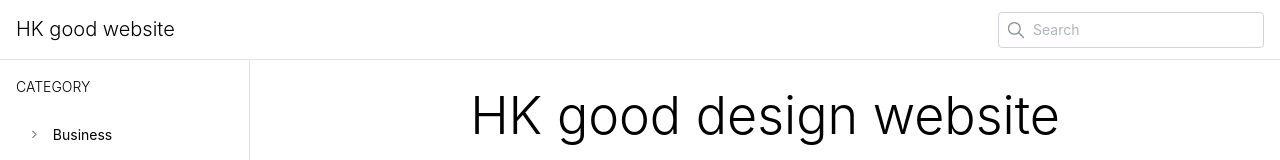
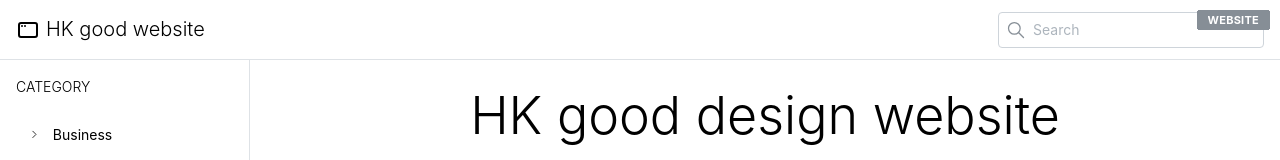
Before and after one commit to r48n34/hk-good-website, a React (Vite) app: page / in a window 1280 px wide. Shown: the top 160 px of the page. Built offline with nearby package versions, Linux system fonts and the light colour scheme; the HTML template or start-up script is replaced by a standard one.

Commit message:
Change UI

```diff
--- a/src/components/HeadersComp.tsx
+++ b/src/components/HeadersComp.tsx
@@ -1,9 +1,12 @@
 import { AppShell, Burger, Group, ScrollArea, Text, NavLink, UnstyledButton } from '@mantine/core';
 import { useDisclosure } from '@mantine/hooks';
+import { motion } from 'framer-motion';
+
+
 import { Outlet, useNavigate } from "react-router-dom";
 import ColorToggleBtn from './helper/ColorToggleBtn';
 
-import { IconChevronRight } from '@tabler/icons-react';
+import { IconAppWindow, IconChevronRight } from '@tabler/icons-react';
 import QuestionModal from './general/QuestionModal';
 import { categoryList } from '../data/tempData';
 import SpotLightSearch from './SpotLightSearch';
@@ -28,9 +31,12 @@ function HeadersComp() {
                 <Group h="100%" px="md" justify="space-between">
 
                     <UnstyledButton onClick={() => navigate(`/`)}>
-                        <Text fw={300} fz={20}>
-                            HK good website
-                        </Text>
+                        <Group>
+                            <IconAppWindow size={24}/>
+                            <Text fw={300} fz={20} ml={-10}>
+                                HK good website
+                            </Text>
+                        </Group>
                     </UnstyledButton>
 
                     <SpotLightSearch visibleFrom="sm" />
@@ -40,6 +46,12 @@ function HeadersComp() {
             </AppShell.Header>
 
             <AppShell.Navbar p="md">
+            <motion.div
+                initial={{ x: -600, opacity: 0 }}
+                animate={{ x: 0, opacity: 1 }}
+                exit={{ x: 600, opacity: 0 }}
+                transition={{ duration: 0.2 }}
+            >
 
                 <AppShell.Section>
                     <SpotLightSearch mb={16} hiddenFrom="sm"/>
@@ -76,7 +88,7 @@ function HeadersComp() {
                         <QuestionModal />
                     </Group>
                 </AppShell.Section>
-
+            </motion.div>
             </AppShell.Navbar>
 
             <AppShell.Main>
--- a/src/components/general/WebsiteCard.tsx
+++ b/src/components/general/WebsiteCard.tsx
@@ -1,4 +1,4 @@
-import { Card, Text, Badge, Group } from '@mantine/core';
+import { Card, Text, Badge, Group, Box } from '@mantine/core';
 import { WebsiteData } from "../../interface/interface";
 import { LazyLoadImage } from 'react-lazy-load-image-component';
 import 'react-lazy-load-image-component/src/effects/blur.css';
@@ -10,12 +10,14 @@ type WebsiteCardProps = {
 
 function WebsiteCard({ data }: WebsiteCardProps) {
     return (
+        // <Indicator size={15} processing>
         <Atropos
             shadowScale={0.8}
             duration={200}
         >
         <Card shadow="sm" padding="lg" radius="md" component="a" href={data.src} target='_blank'>
-            <Card.Section >
+            <Card.Section>
+                <Box >
                     <LazyLoadImage
                         style={{ objectFit: "cover" }}
                         alt={data.title}
@@ -24,6 +26,13 @@ function WebsiteCard({ data }: WebsiteCardProps) {
                         effect="blur"
                         src={`/${data.imageSrc}` || "https://raw.githubusercontent.com/mantinedev/mantine/master/.demo/images/bg-8.png"}
                     />
+
+                    <Group pos={"fixed"} style={{ right: 10, top: 10, zIndex: 99999 }}>
+                    <Badge color="gray" radius="sm" >
+                        Website
+                    </Badge>
+                    </Group>
+                </Box>
             </Card.Section>
 
             <Text fw={300} mt={8} fz={22}>
@@ -39,6 +48,7 @@ function WebsiteCard({ data }: WebsiteCardProps) {
             </Group>
         </Card>
         </Atropos>
+        // </Indicator>
     )
 }
 
--- a/src/pages/CategoryPage.tsx
+++ b/src/pages/CategoryPage.tsx
@@ -15,7 +15,7 @@ function CategoryPage() {
                 initial={{ x: 600, opacity: 0 }}
                 animate={{ x: 0, opacity: 1 }}
                 exit={{ x: -600, opacity: 0 }}
-                transition={{ duration: 0.3 }}
+                transition={{ duration: 0.2 }}
             >
                 <Container fluid>
                     <Text fw={300} fz={52}>
--- a/src/pages/HomePage.tsx
+++ b/src/pages/HomePage.tsx
@@ -1,15 +1,16 @@
 import { Container, Text } from '@mantine/core';
 import DisplayCardGridScroll from '../components/general/DisplayCardGridScroll';
 import { dataArrGen } from '../data/tempData';
+
 import { motion } from 'framer-motion';
 
 function HomePage(){
     return (
         <motion.div
-            initial={{ x: 600, opacity: 0 }}
-            animate={{ x: 0, opacity: 1 }}
-            exit={{ x: -600, opacity: 0 }}
-            transition={{ duration: 0.3 }}
+            initial={{ y: 600, opacity: 0 }}
+            animate={{ y: 0, opacity: 1 }}
+            exit={{ y: -600, opacity: 0 }}
+            transition={{ duration: 0.2 }}
         >
         <Container fluid>
             <Text fw={300} fz={52} ta="center">
```
Lines whose indentation alone changed are shown as unchanged.
